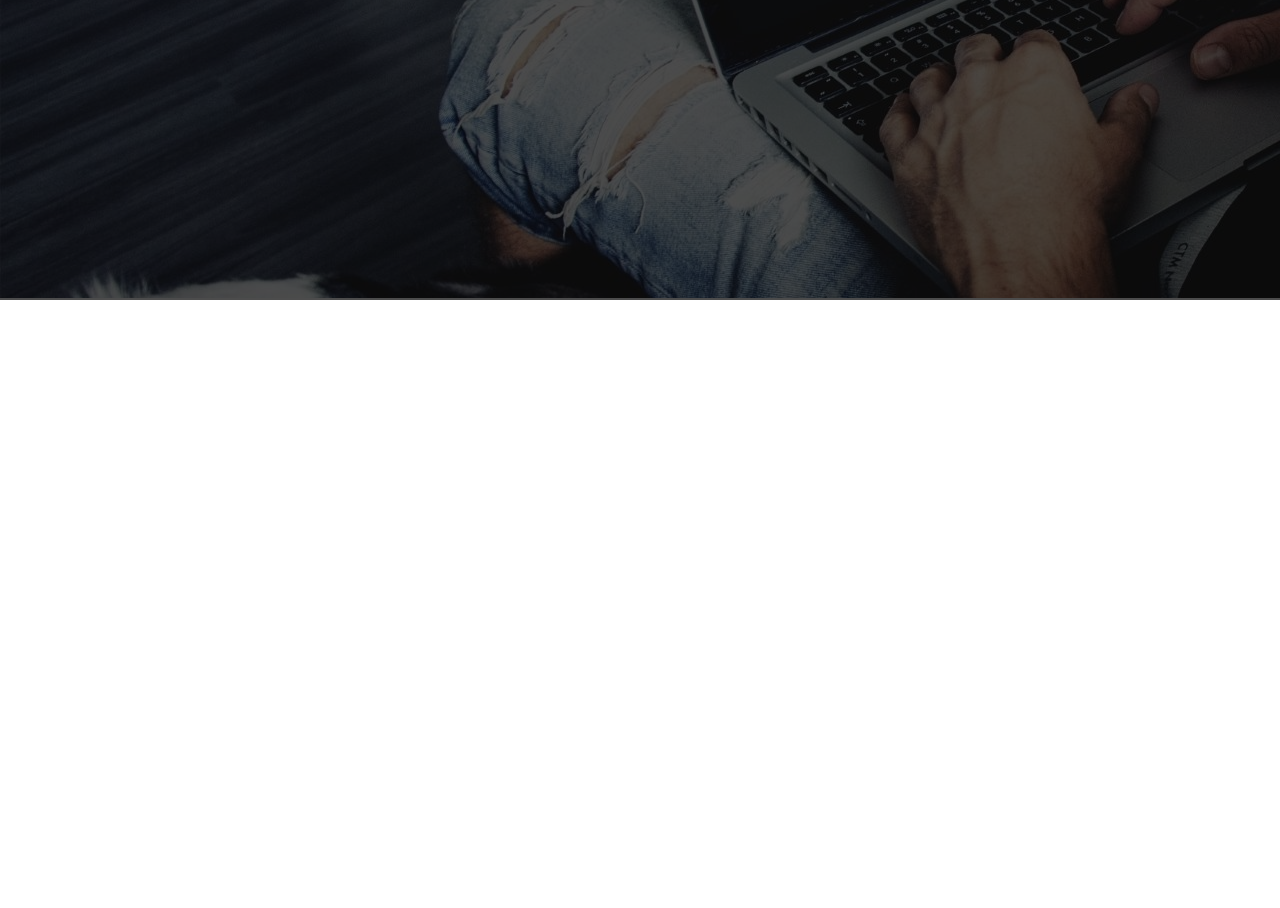
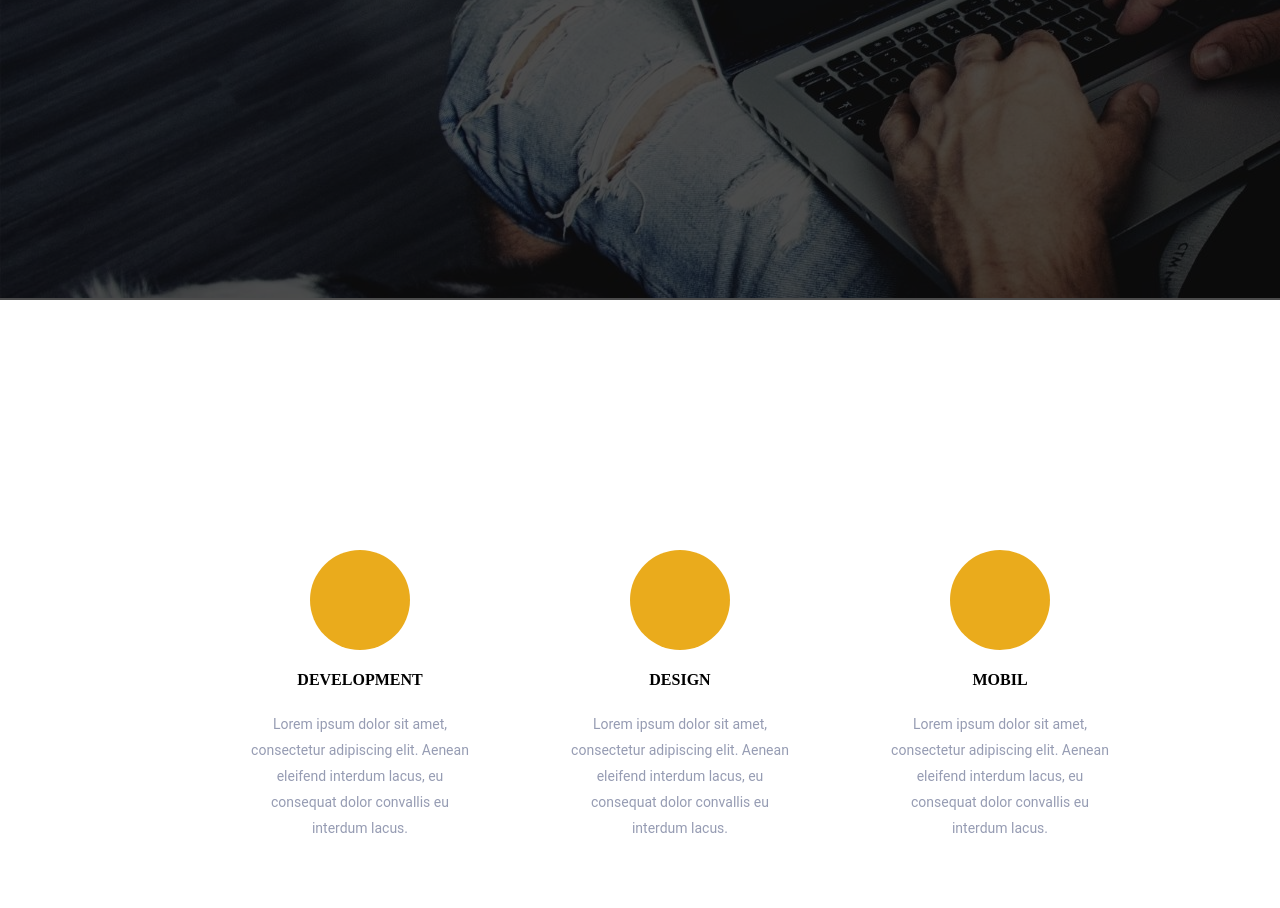
Before and after one commit to Ferniss/Indie-projekt, a plain HTML site: page Index.html in a window 1280 px wide. Shown: the part 502-1410 px from the top of the page. Before the commit the page ends 802 px from the top, so only its background shows below. Drawn offline with Linux system fonts and the light colour scheme.

Commit message:
producktion section done

```diff
--- a/Index.html
+++ b/Index.html
@@ -34,7 +34,23 @@
         </div>
     </header>
     <main>
-
+        <section class="produckt">
+            <artickle class="produckt__item development">
+                <div class="circkle"></div>
+                <h4>DEVELOPMENT</h4>
+                <p>Lorem ipsum dolor sit amet, consectetur adipiscing elit. Aenean eleifend interdum lacus, eu consequat dolor convallis eu interdum lacus.</p>
+            </artickle>
+            <artickle class="produckt__item design">
+                <div class="circkle"></div>
+                <h4>DESIGN</h4>
+                <p>Lorem ipsum dolor sit amet, consectetur adipiscing elit. Aenean eleifend interdum lacus, eu consequat dolor convallis eu interdum lacus.</p>
+            </artickle>
+            <artickle class="produckt__item mobil">
+                <div class="circkle"></div>
+                <h4>MOBIL</h4>
+                <p>Lorem ipsum dolor sit amet, consectetur adipiscing elit. Aenean eleifend interdum lacus, eu consequat dolor convallis eu interdum lacus.</p>
+            </artickle>
+        </section>
     </main>
     <footer>
 
--- a/style/index.css
+++ b/style/index.css
@@ -2,7 +2,6 @@
 body{
     margin: 0;
     padding: 0;
-    color: #fff;
 }
 li{
    list-style-type: none;
@@ -11,7 +10,17 @@ a{
     text-decoration: none;
     color: #fff;
 }
-/*Block*/
+p{
+    color: rgb(150, 156, 179);
+    font-size: 14px;
+    font-weight: 400;
+    font-family: "Roboto";
+    line-height: 26px;
+}
+
+
+/*-----------block-----------*/
+/*-------start-header-------*/
 .header{
     width: 100%;
     padding: 1px 0;
@@ -49,7 +58,19 @@ a{
 .header__buttonWrapper{
     text-align: center;
 }
-/*Element*/
+/*-------slut-header-------*/
+
+/*-------start-main-------*/
+.produckt{
+    display: flex;
+    margin: 200px;
+    width: 75%;
+}
+/*-------start-produckt-------*/
+
+
+/*-------Element-------*/
+/*-------start-header-------*/
 .header__h1{
     color: #fff;
     font-family: 'Montserrat', sans-serif;
@@ -87,7 +108,7 @@ a{
     margin-top: 25px;
 }
 .nav__subul{
-    visibility: hidden;
+    visibility: visible;
 }
 .header__Bigh1{
     margin-top: 3.5em;
@@ -110,7 +131,36 @@ a{
     background-color: #fff;
     color: black;
 }
+/*-------slut-header-------*/
+
+
+/*-------start-main-------*/
+/*-------start-produckt-------*/
+.produckt__item{
+    text-align: center;
+    background-color: rgba(0, 0, 0, 0);
+    margin-bottom: 0px;
+    min-height: 0px;
+    padding-top: 15px;
+    padding-bottom: 15px;
+    padding-left: 15px;
+    padding-right: 15px;
+    padding: 50px;
+    width: 276px;
+}
+.circkle{
+    width: 100px;
+    height: 100px;
+    background-color: rgb(234, 171, 28);
+    border-radius: 100px;
+    margin: auto;
+}
+/*-------slut-produckt-------*/
+
+/*-------slut-main-------*/
 /*Modeyfier*/
+/*start-header*/
 .nav__ul--color{
     color: #fff;
 }
+/*slut-header*/
```
